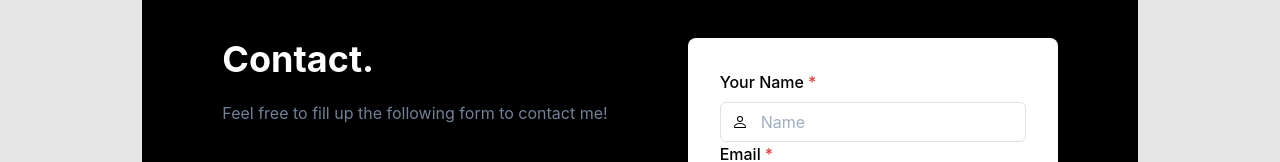
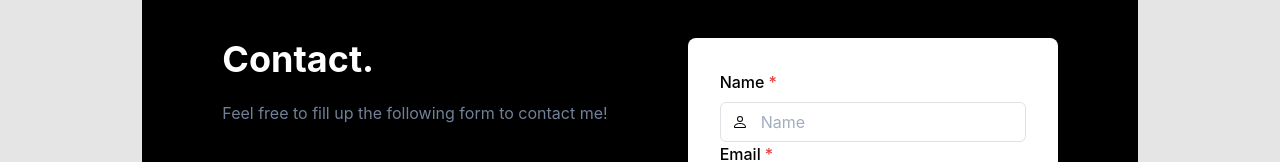
Before and after one commit to aideedamsyar/react-landing, a React (Create React App) app: page /contact in a window 1280 px wide. Shown: the part 152-314 px from the top of the page. Built offline with nearby package versions, Linux system fonts and the light colour scheme.

Commit message:
Update Contact.js

```diff
--- a/src/components/Contact.js
+++ b/src/components/Contact.js
@@ -68,7 +68,7 @@ import {
                       <VStack spacing={5}>
                       <form action="https://formsubmit.co/6bfb6188e6676479175c152f6a2b8806" method="POST">
                         <FormControl id="name" isRequired>
-                          <FormLabel color={isDark ? "white" : "black"}>Your Name</FormLabel>
+                          <FormLabel color={isDark ? "white" : "black"}>Name</FormLabel>
                           <InputGroup borderColor="#E0E1E7">
                             <InputLeftElement
                               pointerEvents="none"
```
